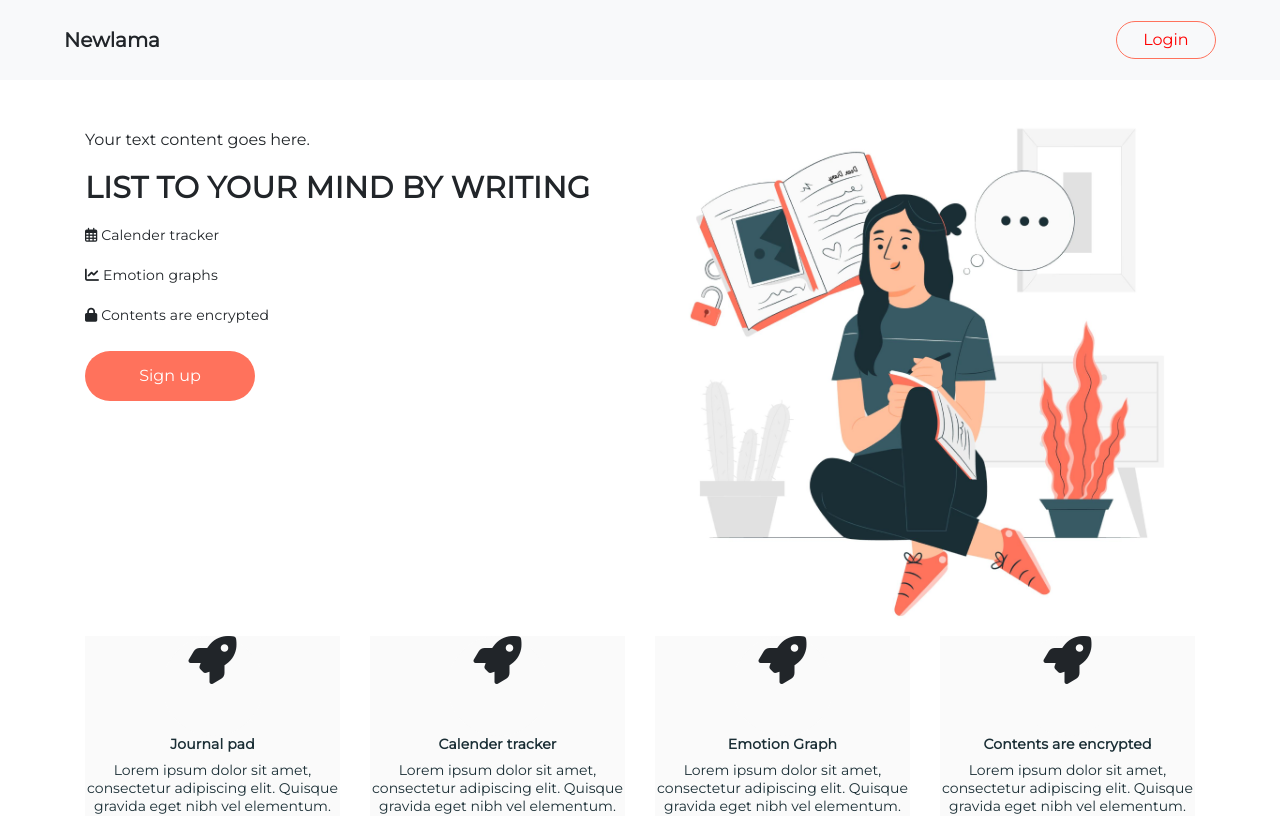
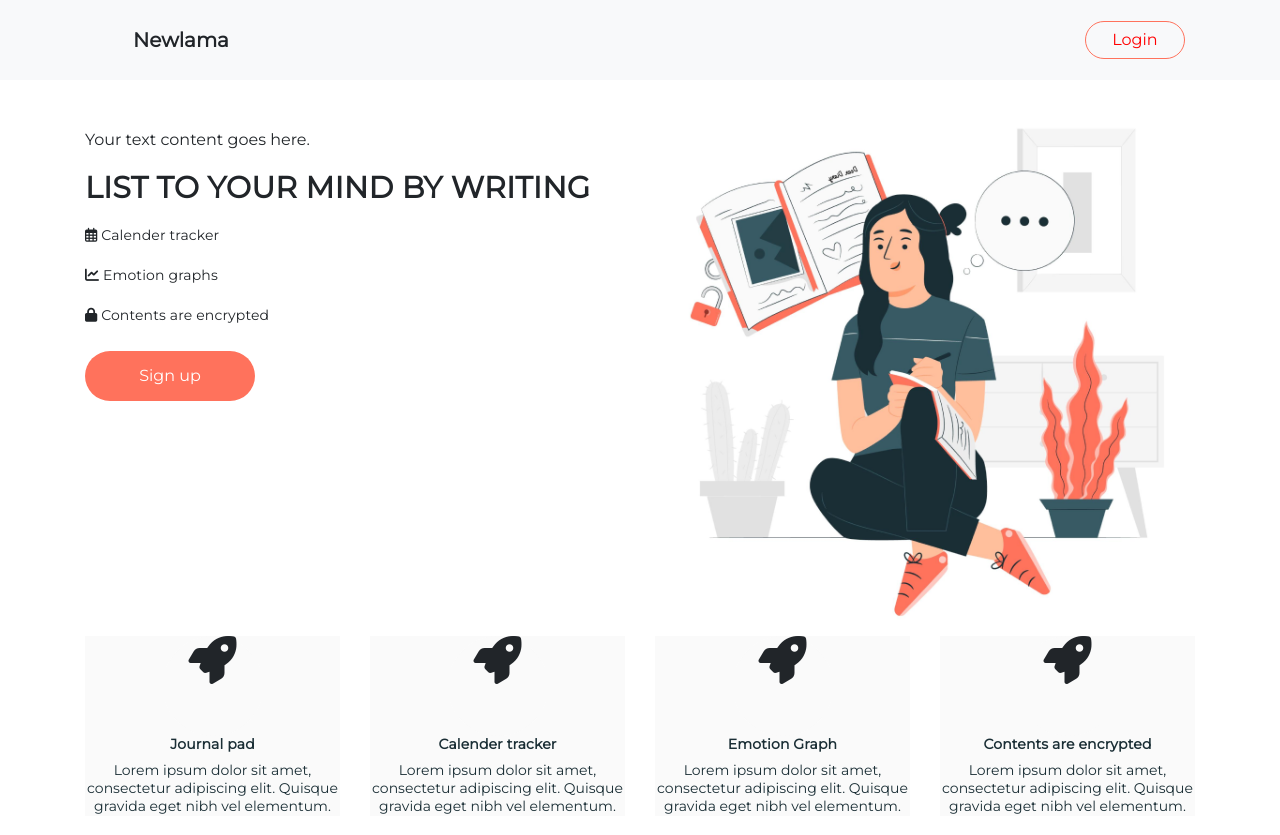
Before and after one commit to abubakar1-code/newlama, a plain HTML site: page index.html in a window 1280 px wide. Shown: the top 835 px of the page. Drawn offline with nearby package versions, Linux system fonts and the light colour scheme.

Commit message:
fix the navbar login button

```diff
--- a/index.html
+++ b/index.html
@@ -33,17 +33,16 @@
 
   <body>
     <div class="container-fluid">
-      <!-- <nav class="navbar navbar-light bg-light rectangle navbar-expand"> -->
 
-      <nav class="navbar navbar-light bg-light rectangle">
-        <a class="navbar-brand ml-5">Newlama</a>
-        <button
-          class="btn btn-outline-success my-2 my-sm-0 mx-5 btn-login"
-          type="submit"
-        >
-          Login
-        </button>
+      <nav class="navbar navbar-expand-lg navbar-light bg-light rectangle">
+        <div class="container">
+          <a class="navbar-brand ml-5">Newlama</a>
+          <button class="btn btn-outline-success my-2 my-lg-0 btn-login" type="submit">
+            Login
+          </button>
+        </div>
       </nav>
+
     </div>
 
     <div class="container">
```
